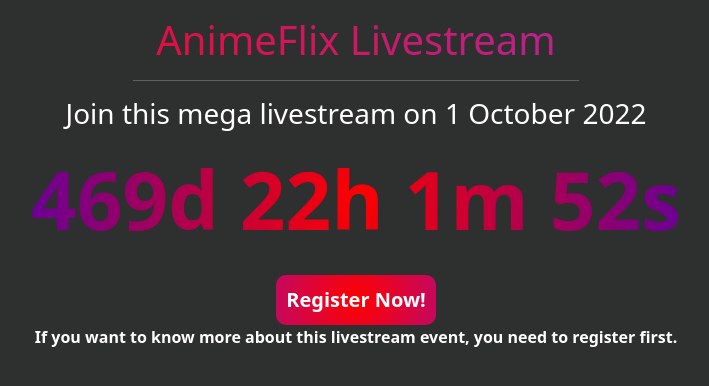
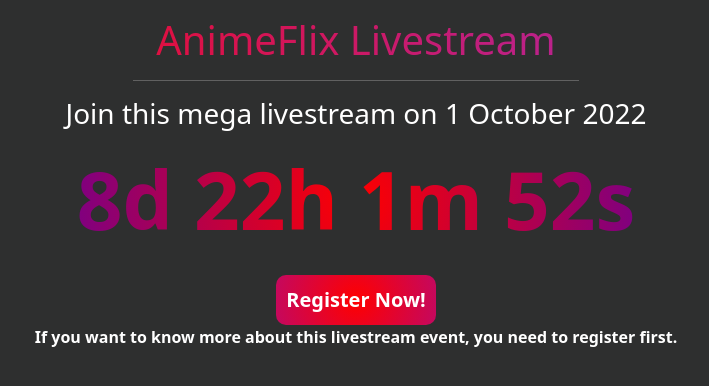
Before and after one commit to GYANAM-ui/live.animeflix.com, a plain HTML site: page index.html in a window 1280 px wide. Shown: the whole page, without its empty margins (284-993 px from the left). Drawn offline with nearby package versions, Linux system fonts and the light colour scheme.

Commit message:
Update index.html

```diff
--- a/index.html
+++ b/index.html
@@ -60,7 +60,7 @@
 
 	<script type="text/javascript">
 		// Set the date we're counting down to
-		var countDownDate = new Date("Jan 5, 2024 15:37:25").getTime();
+		var countDownDate = new Date("Oct 1, 2022 15:37:25").getTime();
 
 // Update the count down every 1 second
 var x = setInterval(function() {
```
